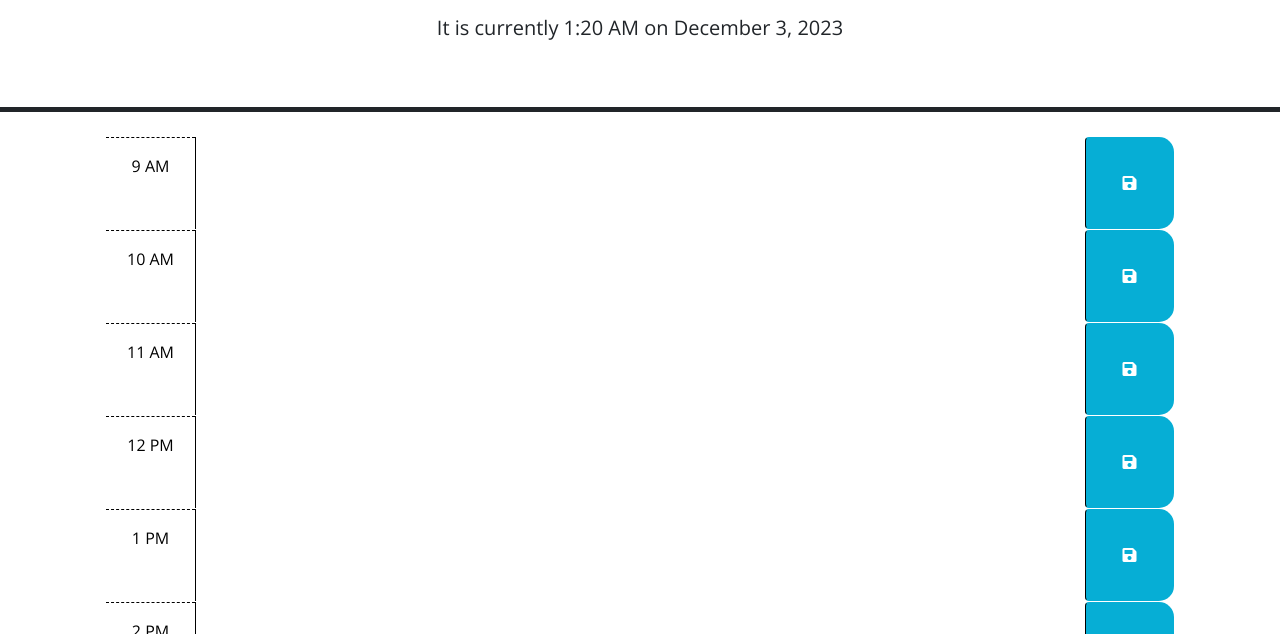
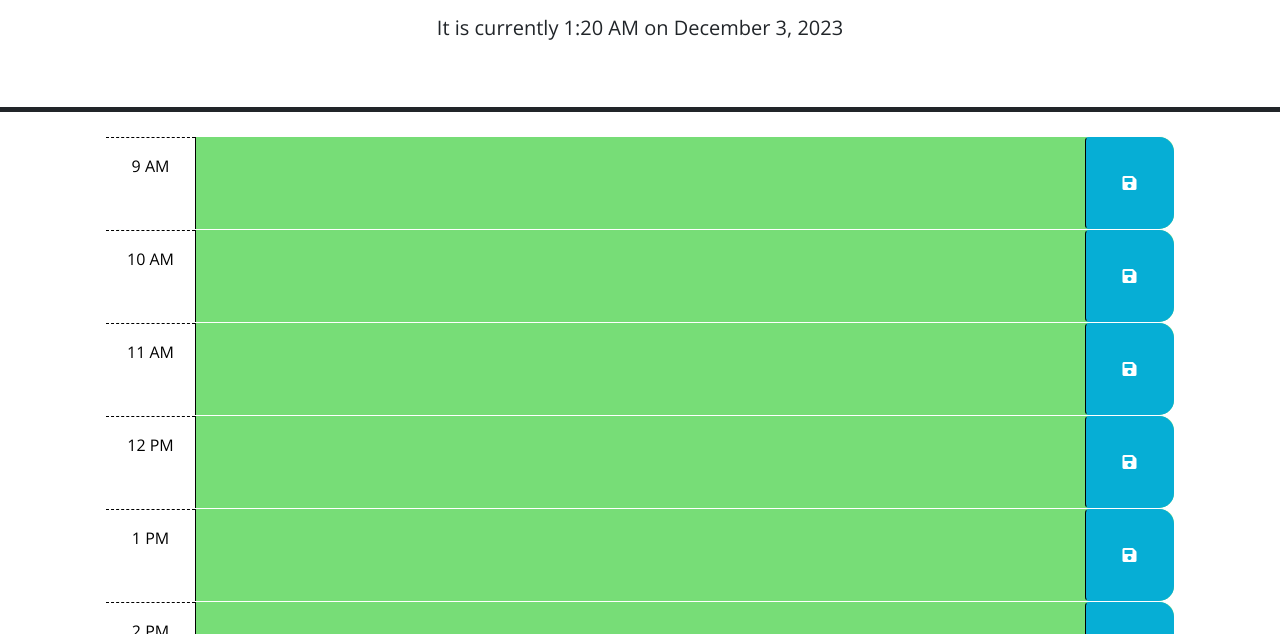
Before and after one commit to GammaTwoo/The-925, a plain HTML site: page index.html in a window 1280 px wide. Shown: the part 166-800 px from the top of the page. Drawn offline with nearby package versions, Linux system fonts and the light colour scheme.

Commit message:
added conditional statement to determine if each block is past, present, or future, and add the class to the block accordingly

```diff
--- a/script.js
+++ b/script.js
@@ -53,15 +53,29 @@ $(function () {
   function createHourElement(hour) {
     let meridian = (hour <= 5 || hour === 12) ? 'PM' : 'AM'
 
+
+    let currentHour = dayjs().format('hA')
+    console.log(currentHour)
+
+
+    let timeClass = ''
+    if (currentHour === `${hour}${meridian}`) {
+      timeClass = 'present'
+    } else if (dayjs(`${hour}${meridian}`, 'hA').isBefore(dayjs(currentHour, 'hA'))) {
+      timeClass = 'past'
+    } else {
+      timeClass = 'future'
+    }
+
     let element = $(`
-      <div class="row time-block" id="hour${hour}">
+      <div class="row time-block ${timeClass}" id="hour${hour}">
         <div class="col-2 col-md-1 hour text-center py-3">${hour} ${meridian}</div>
         <textarea class="col-8 col-md-10 description" rows="3"></textarea>
         <button class="btn saveBtn col-2 col-md-1" aria-label="save">
           <i class="fas fa-save" aria-hidden="true"></i>
         </button>
       </div>
-    `)
+    `);
 
     // Attach the event listener
     element.find('.saveBtn').on('click', function () {
@@ -97,20 +111,4 @@ $(function () {
   updateCurrentTime()
 
   setInterval(updateCurrentTime, 1000)
-
-  // TODO: Add code to apply the past, present, or future class to each time
-  // block by comparing the id to the current hour. HINTS: How can the id
-  // attribute of each time-block be used to conditionally add or remove the
-  // past, present, and future classes? How can Day.js be used to get the
-  // current hour in 24-hour time?
-
-
-
-  // TODO: Add code to get any user input that was saved in localStorage and set
-  // the values of the corresponding textarea elements. HINT: How can the id
-  // attribute of each time-block be used to do this?
-
-
-
-  // TODO: Add code to display the current date in the header of the page.
 });
```
Also changed, not shown: index.html (+0 -36 lines).
